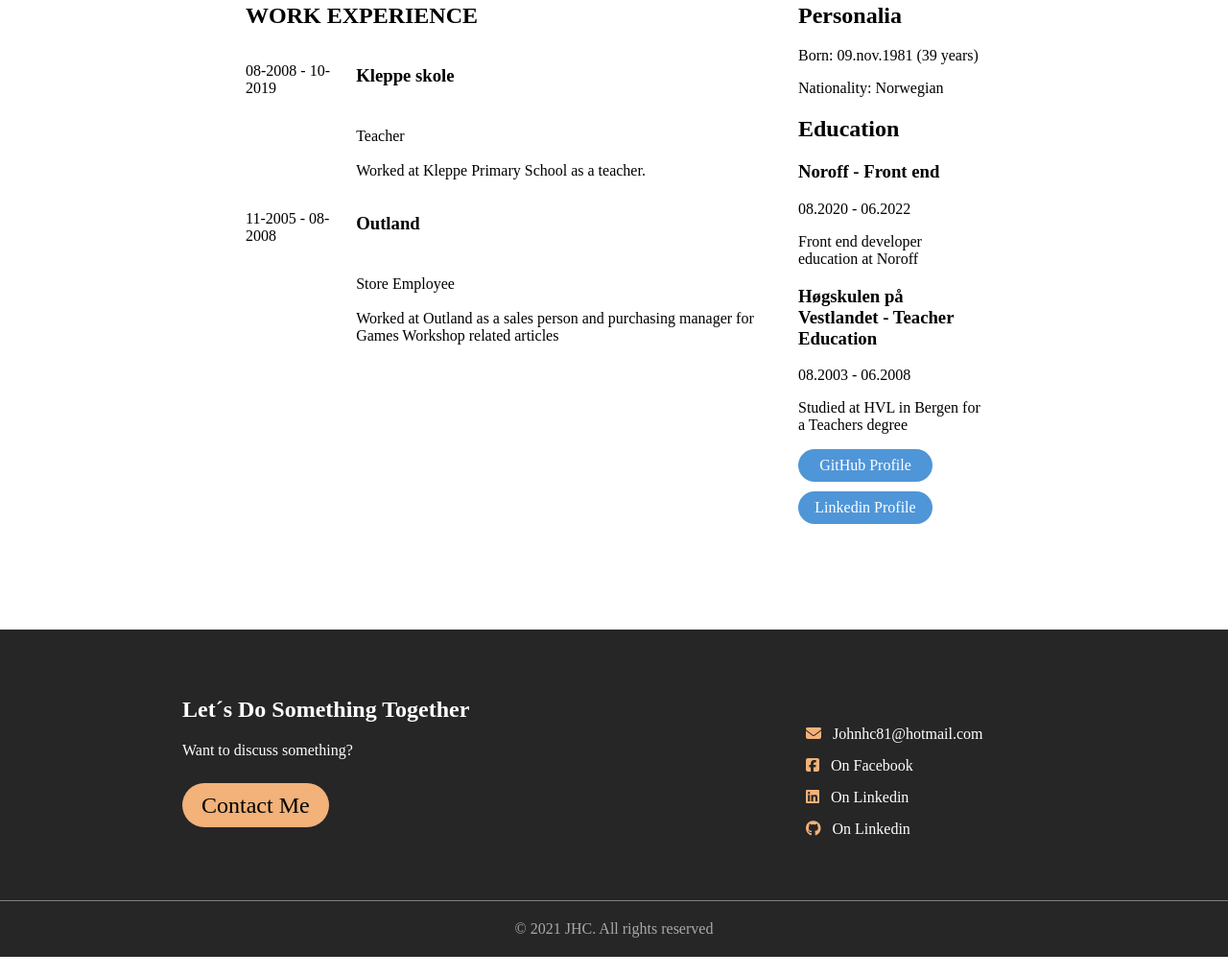
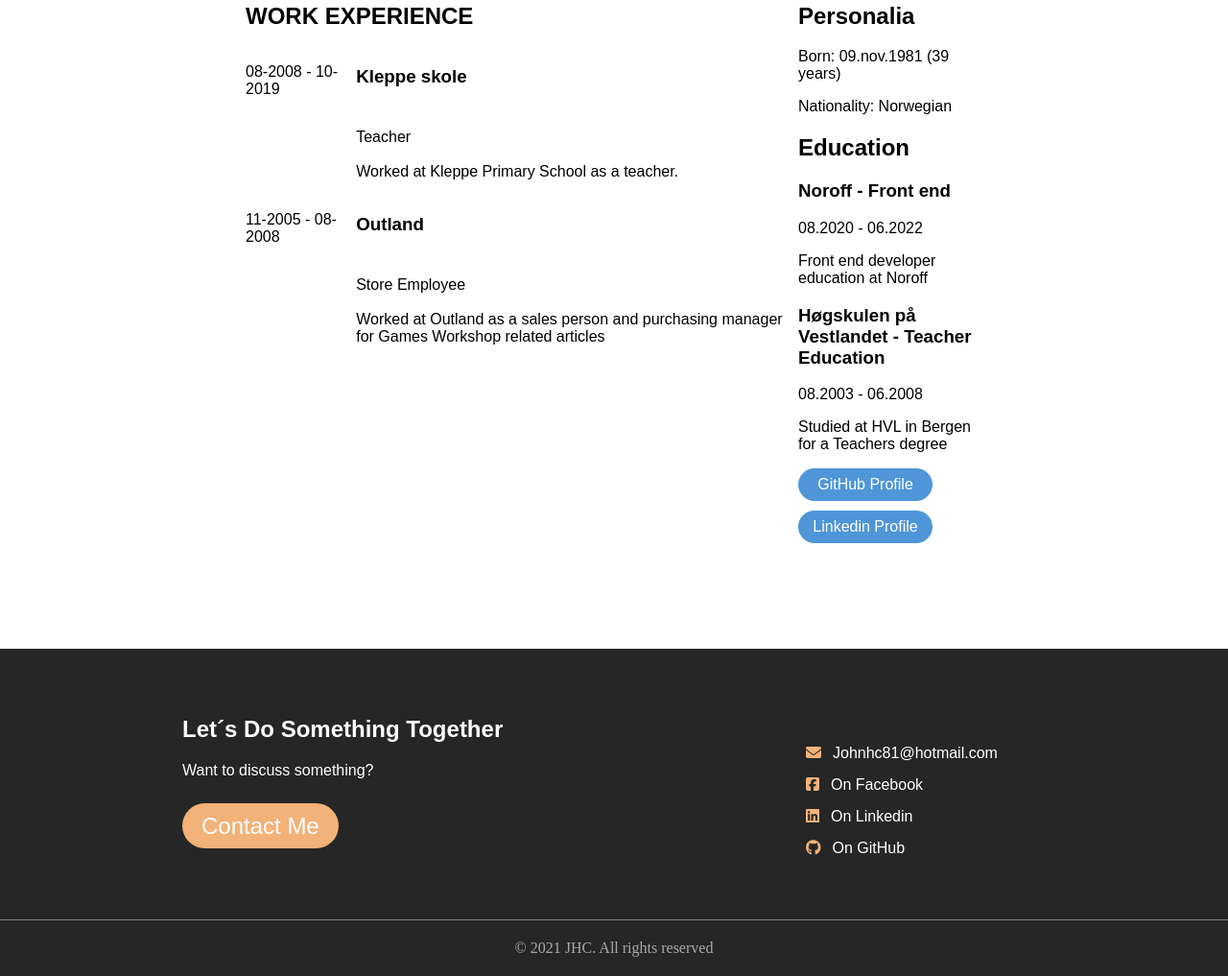
Before and after one commit to Purgatos81/2021-06-11_Portfolio_John-Hoeykoll-Christiansen_wf, a plain HTML site: page about.html in a window 1280 px wide. Shown: the part 512-1529 px from the top of the page at 96% size. Drawn offline with Linux system fonts and the light colour scheme.

Commit message:
Added fonts

```diff
--- a/about.html
+++ b/about.html
@@ -103,24 +103,24 @@
             <div class="contact-me-contaier">
                 <h2 class="footer-h2">Let´s Do Something Together</h2>
                 <p class="footer-p">Want to discuss something?</p>
-                <a class="footer-button">Contact Me</a>
+                <a class="footer-button" href="mailto:johnhc81@hotmail.com">Contact Me</a>
             </div>
             <div class="footer-icon-container">
-                <a href="" class="mail-icon-a">
+                <a href="mailto:johnhc81@hotmail.com" class="mail-icon-a">
                     <i class="fas fa-envelope" id="mail-icon"></i>
                     <p class="footer-icon-p">Johnhc81@hotmail.com</p>
                 </a>
-                <a href="" class="facebook-icon-a">
+                <a href="https://www.facebook.com/john.h.christiansen.54" class="facebook-icon-a">
                     <i class="fab fa-facebook-square" id="facebook-icon"></i>
                     <p class="footer-icon-p">On Facebook</p>
                 </a>
-                <a href="" class="linkedin-icon-a">
+                <a href="https://www.linkedin.com/in/john-h%C3%B8ykoll-christiansen-4583821b5/" class="linkedin-icon-a">
                     <i class="fab fa-linkedin" id="linkedin-icon"></i>
                     <p class="footer-icon-p">On Linkedin</p>
                 </a>
-                <a href="" class="github-icon-a">
+                <a href="https://github.com/Purgatos81" class="github-icon-a">
                     <i class="fab fa-github" id="github-icon"></i>
-                    <p class="footer-icon-p">On Linkedin</p>
+                    <p class="footer-icon-p">On GitHub</p>
                 </a>
             </div>
         </div>
--- a/css/style.css
+++ b/css/style.css
@@ -2,6 +2,24 @@
     box-sizing: border-box;
   }
 
+h1 {
+    /* font-family: "Rubic", "Arial", "sans-serif"; */
+    font-family: "Kanit", "Arial", "sans-serif";
+    font-weight: normal;
+}
+
+h2 {
+    font-family: "Rubik", "Arial", "sans-serif";
+}
+
+h3 {
+    font-family: "Rubik", "Arial", "sans-serif";
+}
+
+p {
+    font-family: "Rubik", "Arial", "sans-serif";
+}
+
 body {
     margin: 0;
     padding: 0;
@@ -33,16 +51,19 @@ header {
 a:link {
     text-decoration: none;
     color: white;
+    font-family: "Rubik", "Arial", "sans-serif";
 }
 
 a:visited {
     text-decoration: none;
     color: white;
+    font-family: "Rubik", "Arial", "sans-serif";
 }
 
 .nav-link {
     color: white;
     text-decoration: none;
+    font-family: "Rubik", "Arial", "sans-serif";
 }
 
 /*Main styling*/
```
Also changed, not shown: index.html (+10 -6 lines), project.html (+6 -6 lines), project2.html (+6 -6 lines), project3.html (+6 -6 lines).
